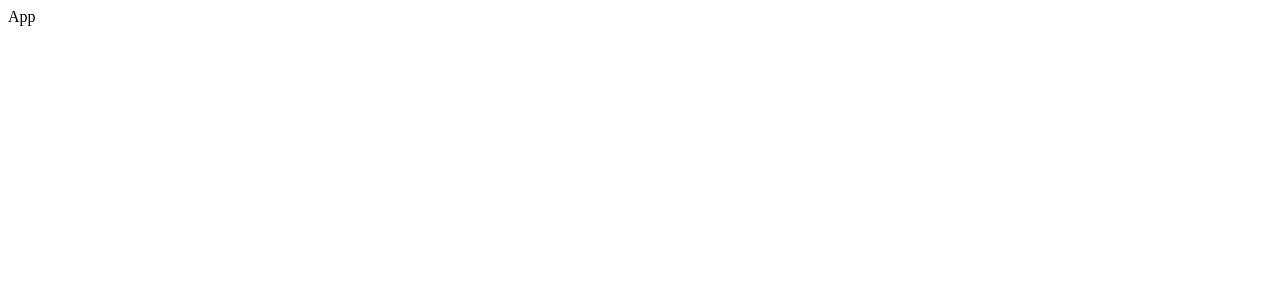
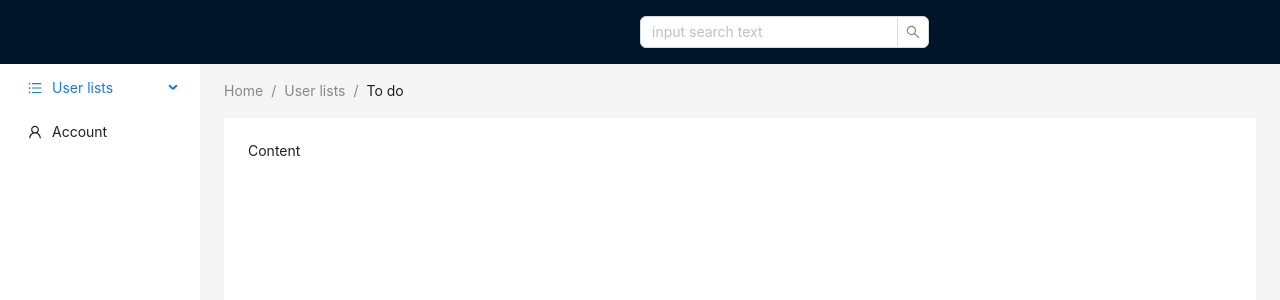
Before and after one commit to hifly3082/to-do-app, a React (Vite) app: page / in a window 1280 px wide. Shown: the top 300 px of the page. Built offline with nearby package versions, Linux system fonts and the light colour scheme; the HTML template or start-up script is replaced by a standard one.

Commit message:
Added layout

```diff
--- a/src/App.css
+++ b/src/App.css
@@ -0,0 +1,5 @@
+* {
+  margin: 0;
+  padding: 0;
+  box-sizing: border-box;
+}
--- a/src/App.tsx
+++ b/src/App.tsx
@@ -1,7 +1,12 @@
+import AppLayout from './ui/AppLayout'
 import './App.css'
 
 function App() {
-  return <div>App</div>
+  return (
+    <div>
+      <AppLayout />
+    </div>
+  )
 }
 
 export default App
--- /dev/null
+++ b/src/components/SearchBar.tsx
@@ -0,0 +1,18 @@
+import { Input, Space } from 'antd'
+
+const { Search } = Input
+
+const onSearch = (value, _e, info) => console.log(info?.source, value)
+
+const SearchBar: React.FC = () => (
+  <Space direction='vertical'>
+    <Search
+      placeholder='input search text'
+      allowClear
+      onSearch={onSearch}
+      style={{ width: 'auto', position: 'absolute', top: '25%' }}
+    />
+  </Space>
+)
+
+export default SearchBar
--- /dev/null
+++ b/src/ui/AppLayout.tsx
@@ -0,0 +1,80 @@
+import { UnorderedListOutlined, UserOutlined } from '@ant-design/icons'
+import { Breadcrumb, Layout, Menu, theme } from 'antd'
+import type { MenuProps } from 'antd'
+
+import SearchBar from '../components/SearchBar'
+
+const { Header, Content, Sider } = Layout
+
+type MenuItem = Required<MenuProps>['items'][number]
+
+function getItem(
+  label: React.ReactNode,
+  key: React.Key,
+  icon?: React.ReactNode,
+  children?: MenuItem[],
+  type?: 'group'
+): MenuItem {
+  return {
+    key,
+    icon,
+    children,
+    label,
+    type
+  } as MenuItem
+}
+
+const items: MenuItem[] = [
+  getItem('User lists', '1', <UnorderedListOutlined />, [
+    getItem('To do', '3')
+  ]),
+  getItem('Account', '2', <UserOutlined />)
+]
+
+const AppLayout: React.FC = () => {
+  const {
+    token: { colorBgContainer }
+  } = theme.useToken()
+
+  return (
+    <Layout style={{ height: '100vh' }}>
+      <Header
+        style={{
+          display: 'flex',
+          justifyContent: 'center',
+          position: 'relative'
+        }}>
+        <SearchBar />
+      </Header>
+      <Layout>
+        <Sider width={200} style={{ background: colorBgContainer }}>
+          <Menu
+            mode='inline'
+            defaultSelectedKeys={['1']}
+            defaultOpenKeys={['sub1']}
+            style={{ height: '100%', borderRight: 0 }}
+            items={items}
+          />
+        </Sider>
+        <Layout style={{ padding: '0 24px 24px' }}>
+          <Breadcrumb style={{ margin: '16px 0' }}>
+            <Breadcrumb.Item>Home</Breadcrumb.Item>
+            <Breadcrumb.Item>User lists</Breadcrumb.Item>
+            <Breadcrumb.Item>To do</Breadcrumb.Item>
+          </Breadcrumb>
+          <Content
+            style={{
+              padding: 24,
+              margin: 0,
+              minHeight: 280,
+              background: colorBgContainer
+            }}>
+            Content
+          </Content>
+        </Layout>
+      </Layout>
+    </Layout>
+  )
+}
+
+export default AppLayout
```
